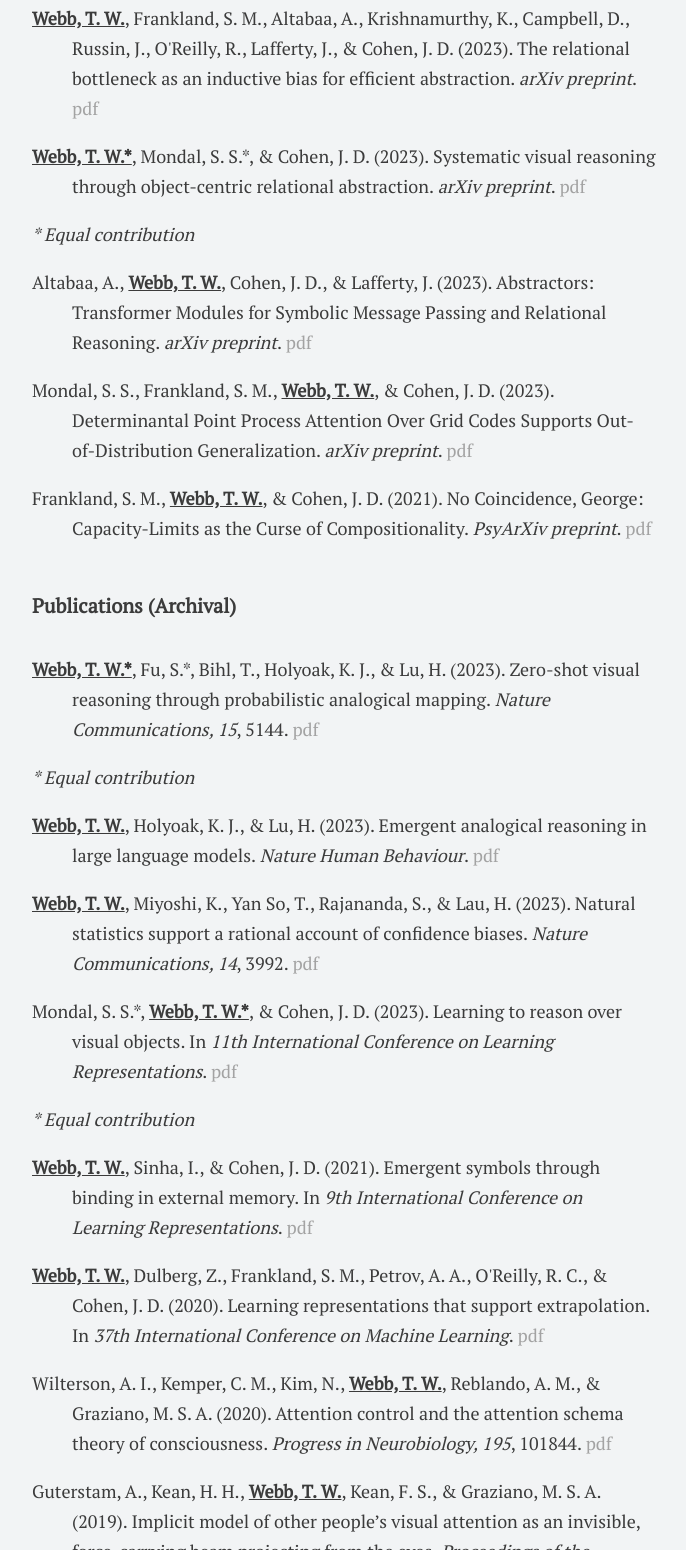
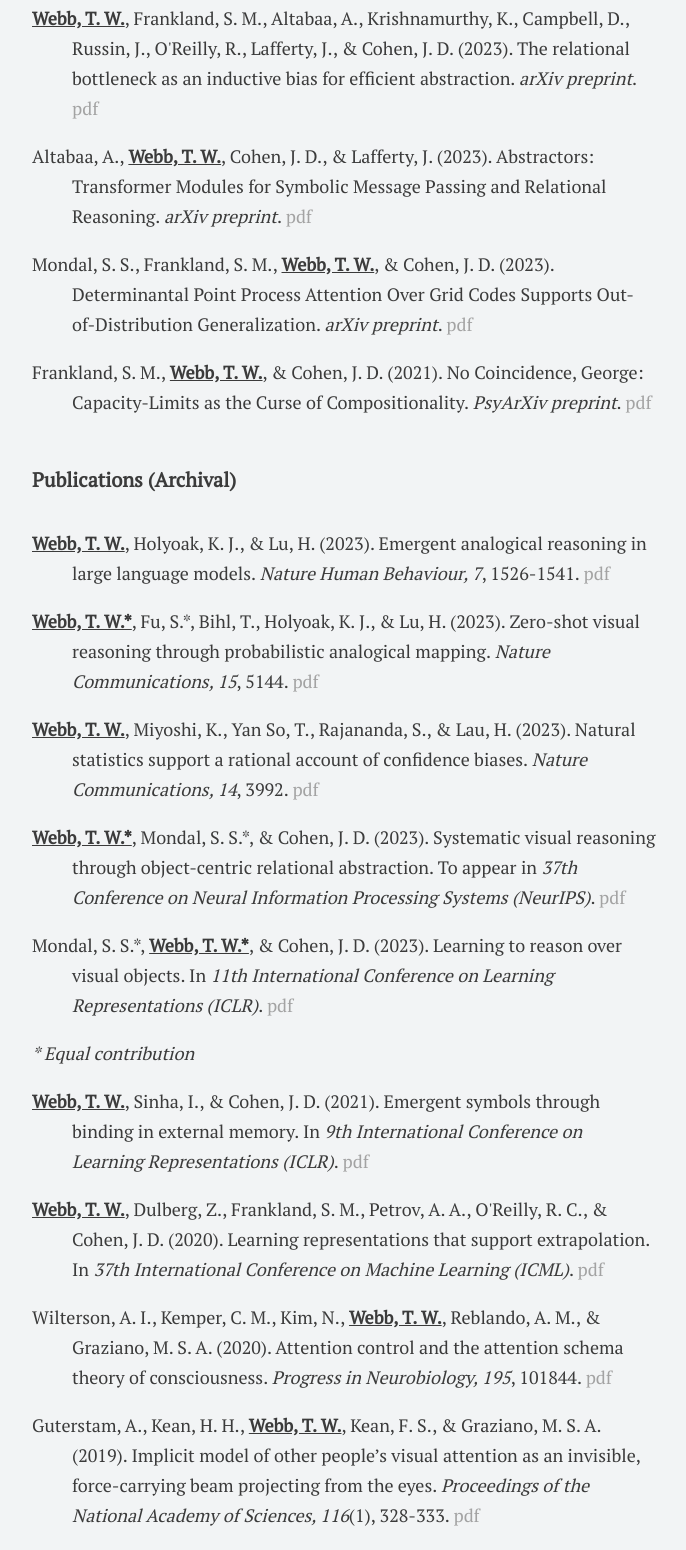
Before and after one commit to taylorwwebb/taylorwwebb.github.io, a plain HTML site: page publications/index.html in a window 1280 px wide. Shown: the part 418-1968 px from the top of the page, without its empty margins (296-982 px from the left). Drawn offline with Linux system fonts and the light colour scheme.

Commit message:
updating publications

```diff
--- a/publications/index.html
+++ b/publications/index.html
@@ -28,21 +28,19 @@
     <main>
         <div class='section-title'>Preprints</div>
         <p class='publications'><u><b>Webb, T. W.</b></u>, Frankland, S. M., Altabaa, A., Krishnamurthy, K., Campbell, D., Russin, J., O'Reilly, R., Lafferty, J., & Cohen, J. D. (2023). The relational bottleneck as an inductive bias for efficient abstraction. <i>arXiv preprint</i>. <a href="../files/manuscripts/relational_bottleneck.pdf">pdf</a></p>
-        <p class='publications'><u><b>Webb, T. W.*</b></u>, Mondal, S. S.*, & Cohen, J. D. (2023). Systematic visual reasoning through object-centric relational abstraction. <i>arXiv preprint</i>. <a href="../files/manuscripts/OCRA.pdf">pdf</a></p>
-        <p class='publications'><i>* Equal contribution</i></p>
         <p class='publications'>Altabaa, A., <u><b>Webb, T. W.</b></u>, Cohen, J. D., & Lafferty, J. (2023). Abstractors: Transformer Modules for Symbolic Message Passing and Relational Reasoning. <i>arXiv preprint</i>. <a href="../files/manuscripts/abstractors.pdf">pdf</a></p>
         <p class='publications'>Mondal, S. S., Frankland, S. M., <u><b>Webb, T. W.</b></u>, & Cohen, J. D. (2023). Determinantal Point Process Attention Over Grid Codes Supports Out-of-Distribution Generalization. <i>arXiv preprint</i>. <a href="../files/manuscripts/DPP_A.pdf">pdf</a></p>
         <p class='publications'>Frankland, S. M., <u><b>Webb, T. W.</b></u>, & Cohen, J. D. (2021). No Coincidence, George: Capacity-Limits as the Curse of Compositionality. <i>PsyArXiv preprint</i>. <a href="../files/manuscripts/CoC.pdf">pdf</a></p>
 
         <div class='section-title'>Publications (Archival)</div>
+        <p class='publications'><u><b>Webb, T. W.</b></u>, Holyoak, K. J., & Lu, H. (2023). Emergent analogical reasoning in large language models. <i>Nature Human Behaviour, 7</i>, 1526-1541. <a href="../files/manuscripts/emergent_analogy_LLM.pdf">pdf</a></p>
         <p class='publications'><u><b>Webb, T. W.*</b></u>, Fu, S.*, Bihl, T., Holyoak, K. J., & Lu, H. (2023). Zero-shot visual reasoning through probabilistic analogical mapping. <i>Nature Communications, 15</i>, 5144. <a href="../files/manuscripts/visiPAM.pdf">pdf</a></p>
+        <p class='publications'><u><b>Webb, T. W.</b></u>, Miyoshi, K., Yan So, T., Rajananda, S., & Lau, H. (2023). Natural statistics support a rational account of confidence biases. <i>Nature Communications, 14</i>, 3992. <a href="../files/manuscripts/rational_confidence.pdf">pdf</a></p>
+        <p class='publications'><u><b>Webb, T. W.*</b></u>, Mondal, S. S.*, & Cohen, J. D. (2023). Systematic visual reasoning through object-centric relational abstraction. To appear in <i>37th Conference on Neural Information Processing Systems (NeurIPS)</i>. <a href="../files/manuscripts/OCRA.pdf">pdf</a></p>
+        <p class='publications'>Mondal, S. S.*, <u><b>Webb, T. W.*</b></u>, & Cohen, J. D. (2023). Learning to reason over visual objects. In <i>11th International Conference on Learning Representations (ICLR)</i>. <a href="../files/manuscripts/object_centric_RPM.pdf">pdf</a></p>
         <p class='publications'><i>* Equal contribution</i></p>
-        <p class='publications'><u><b>Webb, T. W.</b></u>, Holyoak, K. J., & Lu, H. (2023). Emergent analogical reasoning in large language models. <i>Nature Human Behaviour</i>. <a href="../files/manuscripts/emergent_analogy_LLM.pdf">pdf</a></p>
-        <p class='publications'><u><b>Webb, T. W.</b></u>, Miyoshi, K., Yan So, T., Rajananda, S., & Lau, H. (2023). Natural statistics support a rational account of confidence biases. <i>Nature Communications, 14</i>, 3992. <a href="../files/manuscripts/rational_confidence.pdf">pdf</a></p>
-        <p class='publications'>Mondal, S. S.*, <u><b>Webb, T. W.*</b></u>, & Cohen, J. D. (2023). Learning to reason over visual objects. In <i>11th International Conference on Learning Representations</i>. <a href="../files/manuscripts/object_centric_RPM.pdf">pdf</a></p>
-        <p class='publications'><i>* Equal contribution</i></p>
-        <p class='publications'><u><b>Webb, T. W.</b></u>, Sinha, I., & Cohen, J. D. (2021). Emergent symbols through binding in external memory. In <i>9th International Conference on Learning Representations</i>. <a href="../files/manuscripts/emergent_symbols.pdf">pdf</a></p>
-        <p class='publications'><u><b>Webb, T. W.</b></u>, Dulberg, Z., Frankland, S. M., Petrov, A. A., O'Reilly, R. C., & Cohen, J. D. (2020). Learning representations that support extrapolation. In <i>37th International Conference on Machine Learning</i>. <a href="../files/manuscripts/learning_extrapolation.pdf">pdf</a></p>
+        <p class='publications'><u><b>Webb, T. W.</b></u>, Sinha, I., & Cohen, J. D. (2021). Emergent symbols through binding in external memory. In <i>9th International Conference on Learning Representations (ICLR)</i>. <a href="../files/manuscripts/emergent_symbols.pdf">pdf</a></p>
+        <p class='publications'><u><b>Webb, T. W.</b></u>, Dulberg, Z., Frankland, S. M., Petrov, A. A., O'Reilly, R. C., & Cohen, J. D. (2020). Learning representations that support extrapolation. In <i>37th International Conference on Machine Learning (ICML)</i>. <a href="../files/manuscripts/learning_extrapolation.pdf">pdf</a></p>
         <p class='publications'>Wilterson, A. I., Kemper, C. M., Kim, N., <u><b>Webb, T. W.</b></u>, Reblando, A. M., & Graziano, M. S. A. (2020). Attention control and the attention schema theory of consciousness. <i>Progress in Neurobiology, 195</i>, 101844. <a href="../files/manuscripts/Wilterson_attention_2020.pdf">pdf</a></p>
         <p class='publications'>Guterstam, A., Kean, H. H., <u><b>Webb, T. W.</b></u>, Kean, F. S., & Graziano, M. S. A. (2019). Implicit model of other people’s visual attention as an invisible, force-carrying beam projecting from the eyes. <i>Proceedings of the National Academy of Sciences, 116</i>(1), 328-333. <a href="../files/manuscripts/Guterstam_eyebeams_2019.pdf">pdf</a></p>
         <p class='publications'>Bio, B. J., <u><b>Webb, T. W.</b></u>, & Graziano, M. S. A. (2018). Projecting one’s own spatial bias onto others during a theory-of-mind task. <i>Proceedings of the National Academy of Sciences, 115</i>(7), E1684-E1689. <a href="../files/manuscripts/TOM_hemineglect.pdf">pdf</a></p>
```
Also changed, not shown: 2 other files.
